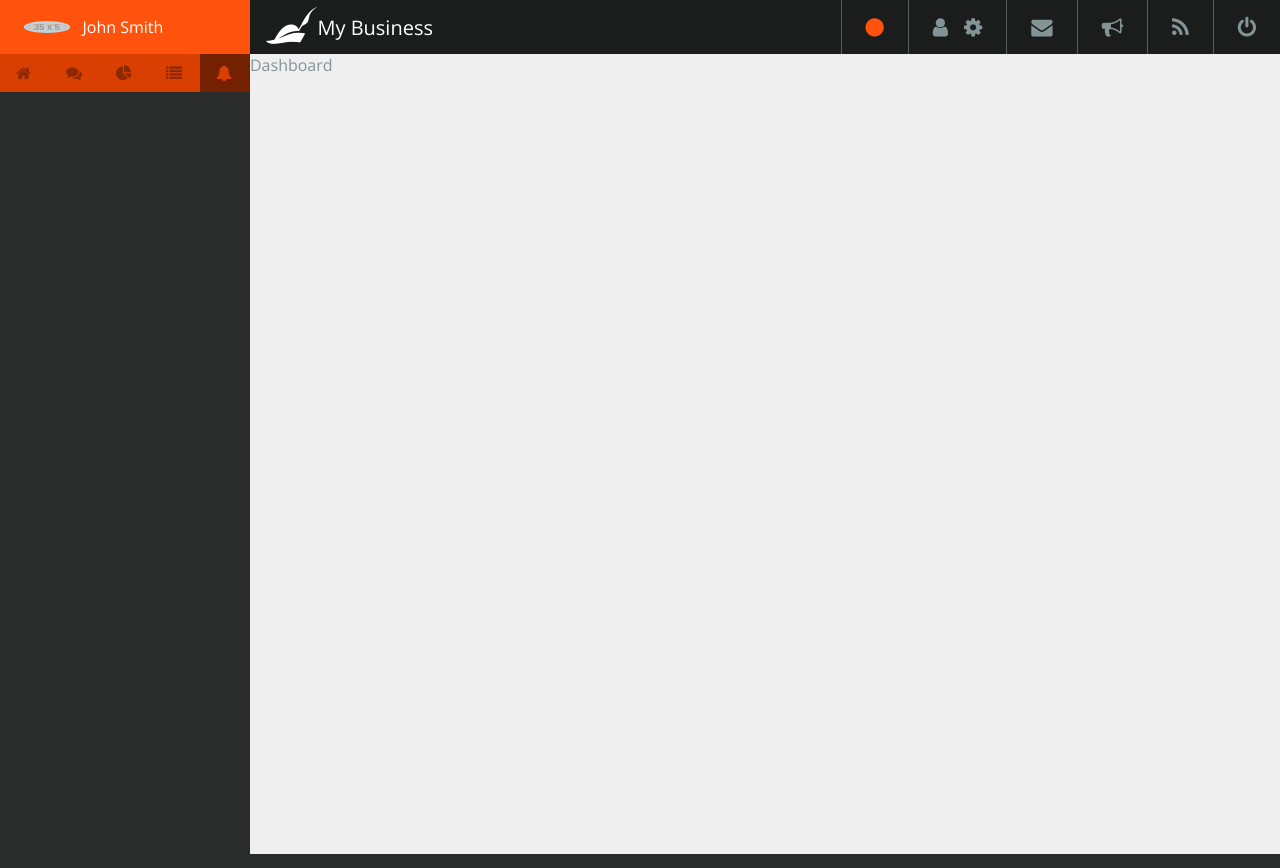
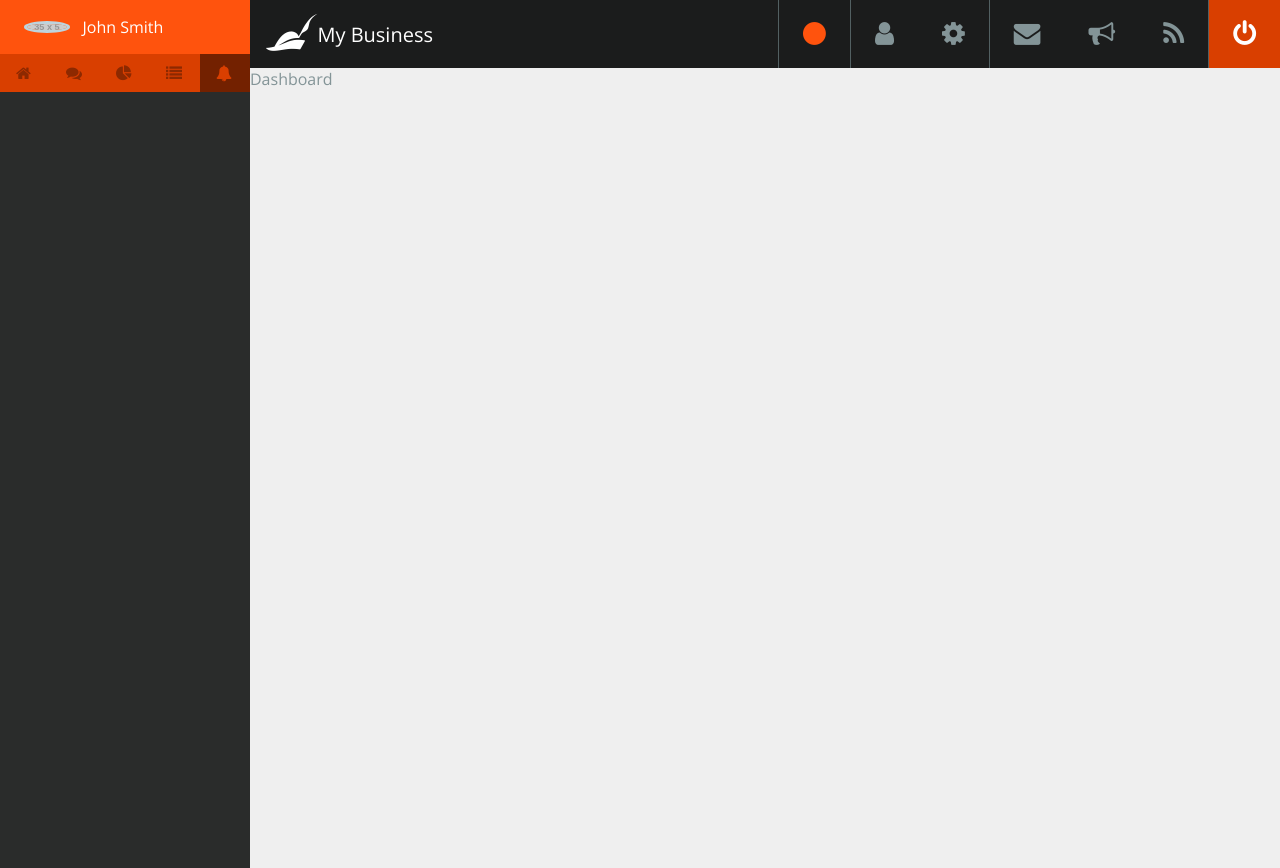
Before and after one commit to keshaldesai/adminui, a React app: page /dashboard in a window 1280 px wide. Built offline with nearby package versions, Linux system fonts and the light colour scheme; no server answers; placeholder pictures from the web are drawn by us.

Commit message:
finished basic header styling

```diff
--- a/src/components/Header/Header.js
+++ b/src/components/Header/Header.js
@@ -10,23 +10,31 @@ class Header extends Component {
         </div>
         <div className="settings">
           <div className="color-settings header-item">
-            <i className="fa fa-circle fa-lg" aria-hidden="true" />
+            <i
+              className="fa fa-circle fa-lg header-button"
+              aria-hidden="true"
+            />
           </div>
           <div className="gen-settings header-item">
-            <i className="fa fa-user fa-lg" aria-hidden="true" />
-            <i className="fa fa-cog fa-lg" aria-hidden="true" />
+            <i className="fa fa-user fa-lg header-button" aria-hidden="true" />
+            <i className="fa fa-cog fa-lg header-button" aria-hidden="true" />
           </div>
-          <div className="mail-quickicon header-item">
-            <i className="fa fa-envelope fa-lg" aria-hidden="true" />
-          </div>
-          <div className="alert-quickicon header-item">
-            <i className="fa fa-bullhorn fa-lg" aria-hidden="true" />
-          </div>
-          <div className="feed-quickicon header-item">
-            <i className="fa fa-rss fa-lg" aria-hidden="true" />
+          <div className="notifs header-item">
+            <i
+              className="fa fa-envelope fa-lg header-button"
+              aria-hidden="true"
+            />
+            <i
+              className="fa fa-bullhorn fa-lg header-button"
+              aria-hidden="true"
+            />
+            <i className="fa fa-rss fa-lg header-button" aria-hidden="true" />
           </div>
           <div className="logout header-item">
-            <i className="fa fa-power-off fa-lg" aria-hidden="true" />
+            <i
+              className="fa fa-power-off fa-lg header-button"
+              aria-hidden="true"
+            />
           </div>
         </div>
       </div>
--- a/src/styles/Header/_header.scss
+++ b/src/styles/Header/_header.scss
@@ -3,6 +3,7 @@
   display: flex;
   flex-flow: row nowrap;
   align-items: center;
+  font-size: 20px;
   .logo {
     color: white;
     font-size: 20px;
@@ -19,10 +20,13 @@
     text-align: center;
     .header-item {
       border-left: 1px solid darken(#839497, 20%);
-      padding: 16px 24px;
     }
-    .fa-user {
-      padding-right: 16px;
+    .header-button {
+      padding: 24px 24px;
+      cursor: pointer;
+    }
+    .header-button:hover {
+      color: white;
     }
   }
 }
@@ -30,3 +34,13 @@
 .color-settings {
   color: #ff530d;
 }
+
+.logout {
+  background-color: #d93f00;
+  color: white;
+  font-weight: bolder;
+  &:hover {
+    transition: background-color 300ms;
+    background-color: lighten(#d93f00, 10%);
+  }
+}
```
